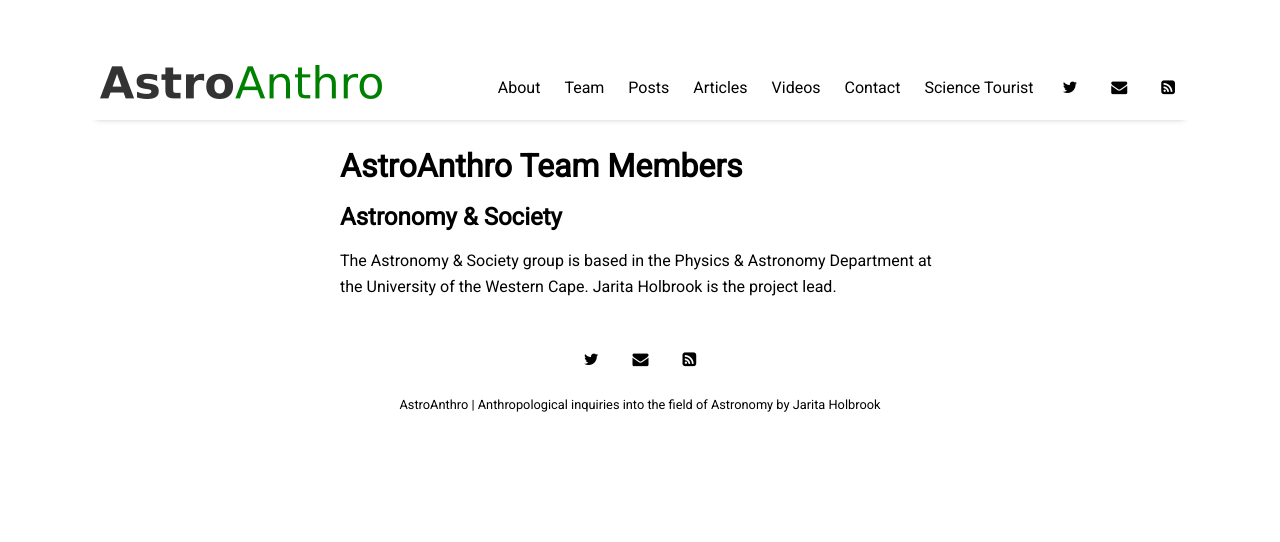
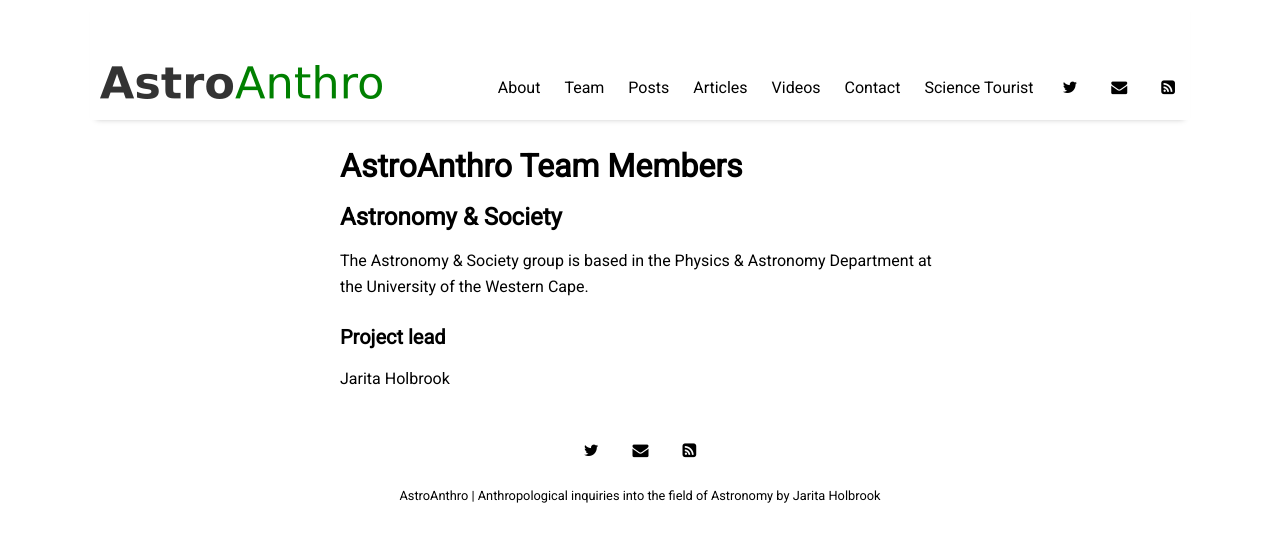
Before and after one commit to romeeld/AstroAnthro, a Jekyll site: the page built from pages/team.md, in a window 1280 px wide. Shown: the top 542 px of the page. Built offline with Jekyll 4.4.1, drawn with Linux system fonts in a browser that asks for light colours; nearby versions of some CDN libraries.

Commit message:
Update team.md

```diff
--- a/pages/team.md
+++ b/pages/team.md
@@ -7,4 +7,8 @@ title: Team
 
 ## Astronomy & Society
 
-The Astronomy & Society group is based in the Physics & Astronomy Department at the University of the Western Cape. Jarita Holbrook is the project lead.
+The Astronomy & Society group is based in the Physics & Astronomy Department at the University of the Western Cape.
+
+### Project lead
+
+Jarita Holbrook
```
